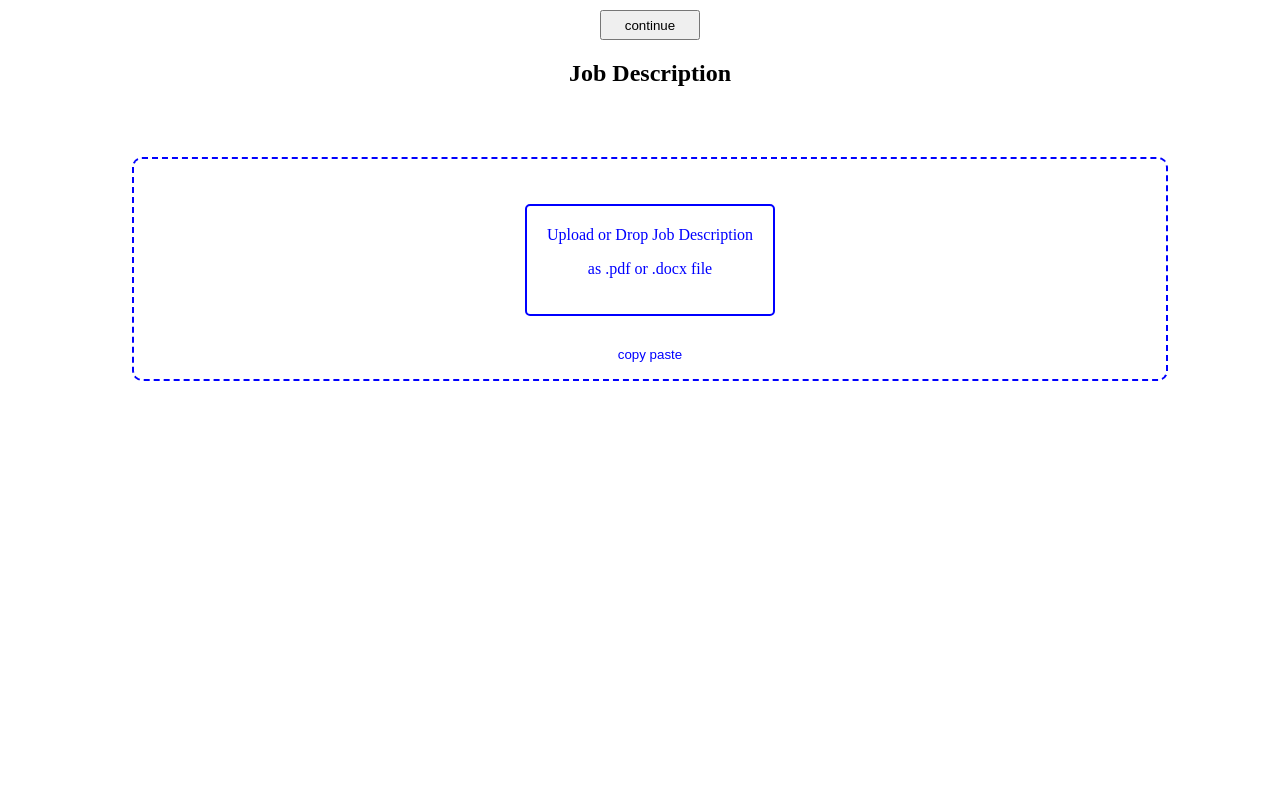
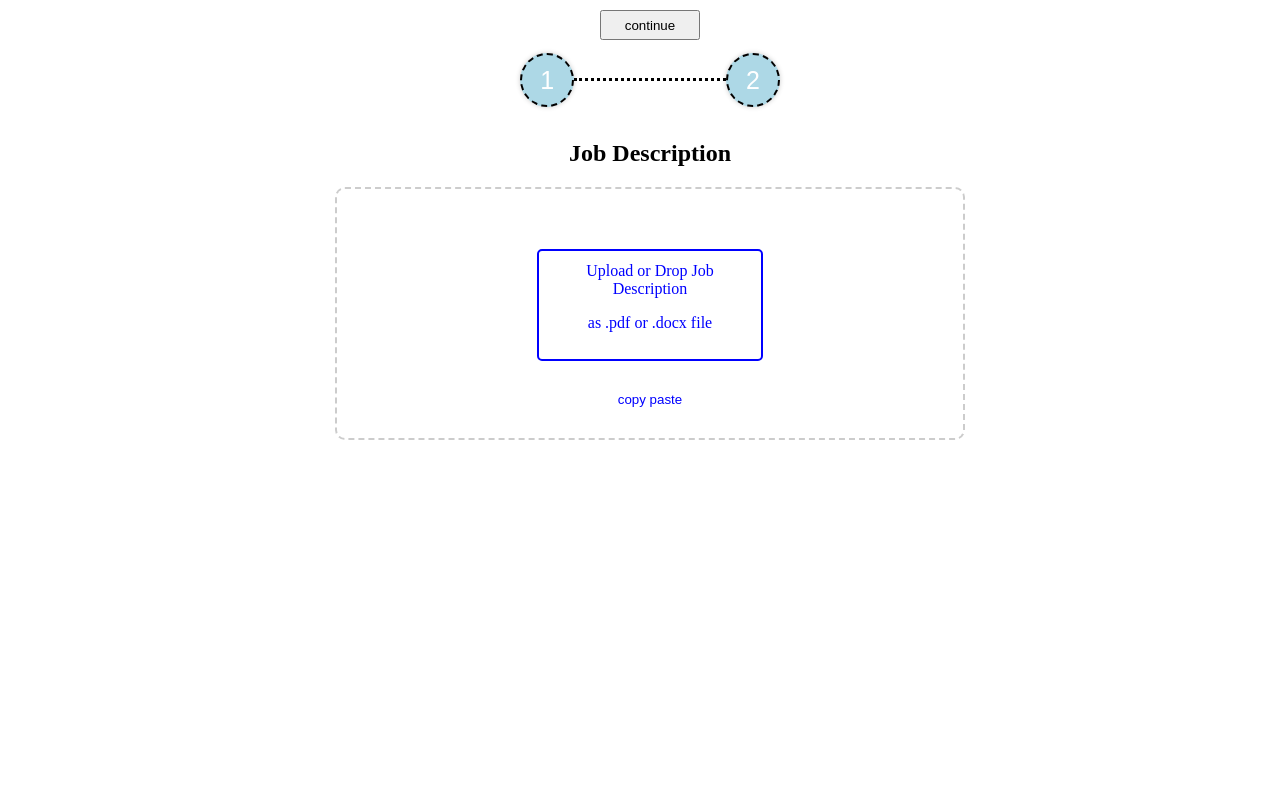
Before and after one commit to sajanstha201/Resume-Screening-Tool, a Django app: page / in a window 1280 px wide. Before the commit the page ends 381 px from the top, so only its background shows below. Run offline with Django 5.2, Linux system fonts and the light colour scheme.

Commit message:
added the circle propery

```diff
--- a/static/style.css
+++ b/static/style.css
@@ -1,58 +1,103 @@
+html,body{
+    height: 100%;
+}
 .container{
     display:flex;
     flex-direction:column;
     align-items:center;
     margin:10px;
     width:100%;
+    height: 100%;
+}
+#resume-nav{
+    width:40%;
+    height:10%;
+    display: flex;
+    align-items: center;
+    justify-content: center;
+}
+.circle-button{
+    width:50px;
+    height: 50px;
+    background-color: lightblue;
+    color: white;
+    margin: auto;
+    border-radius: 50px;
+    border: 2px dashed black;
+    box-shadow: 0 0 5px rgba(0, 0, 0, 0.2);
+    display: flex;
+    align-items: center;
+    justify-content: center;
+    font-size: 25px;
+    font-family:Arial, Helvetica, sans-serif;
+}
+#job-button{
+    margin-right: 0px;
+}
+#resume-button{
+    margin-left: 0px;
+}
+#job-resume-line{
+    height:2px;
+    width:30%;
+    border-top: 3px dotted black;
+    border-bottom:white;
 }
 .uploading{
     display:flex;
-    width:100%;
-
+    width:60%;
+    height:40%;
+    flex-direction: column;
 }
 #jb,#resume{
     display:flex;
     width:100%;
     flex-direction:column;
     align-items:center;
+    height:100%;
 }
 #resume{
    display:none;
 }
-.file-upload,.file-upload-text {
+#result{
+    display: none;
+    flex-direction: column;
+    align-items: center;
+}
+.job-file-upload,.job-file-upload-text,.resume-file-upload,.resume-file-upload-text{
     display:flex;
     width:80%;
     border: 2px dashed #ccc;
     border-radius:10px;
-    border-color:blue;
     padding: 10px;
     align-items:center;
     justify-content:center;
-    height:200px;
+    height:100%;
     margin:50px;
     flex-direction:column;
+    margin:0px;
 }
-.file-upload-text{
+.job-file-upload-text,.resume-file-upload-text{
     display:none;
 }
-.file-upload-text textarea{
+.job-file-upload-text textarea,.resume-file-upload-text textarea{
     width:100%;
     height:100%;
     border-color:white;
 }
-.file-upload-text textarea:focus{
+.job-file-upload-text textarea:focus,.resume-file-upload-text textarea:focus{
     outline:none;
 }
-.file-upload button,.file-upload-text button{
+.job-file-upload button,.job-file-upload-text button,.resume-file-upload button, .resume-file-upload-text button{
     border:none;
     background-color:white;
     color:blue;
     cursor:pointer;
 }
-.file-upload input[type="file"] {
+.job-file-upload input[type="file"] ,.resume-file-upload input[type="file"]{
     display: none;
 }
-.file-upload label {
+.job-file-upload label ,.resume-file-upload label{
     display: block;
     cursor: pointer;
 }
@@ -63,6 +108,12 @@
     padding:20px;
     text-align:center;
     margin:30px;
+    width:30%;
+    height:30%;
+    display: flex;
+    align-items: center;
+    justify-content: center;
+    flex-direction: column;
 }
 .button{
     height:30px;
--- a/templates/home.html
+++ b/templates/home.html
@@ -16,33 +16,44 @@
 <div class="container">
     <button class="button" id='continue-button' onclick="go_to_resume()">continue</button>
     <button class="button" id='previous-button' onclick="go_to_jb()">previous</button>
+    <div id='resume-nav'>
+        <div class='circle-button' id='job-button' onclick='go_to_jb()'>1
+        </div>
+        <div id='job-resume-line'>
+        </div>
+        <div class='circle-button' id='resume-button' onclick='go_to_resume()'>2
+        </div>
+    </div>
         <div class="uploading">
             <div id="jb">
                 <h2>Job Description</h2>
-                <div class="file-upload">
+                <div class="job-file-upload" id='job-file-upload'>
                     <div id="instance-job-description"></div>
                     <label for="job-description-file" id="job-description-label">Upload or Drop Job Description <p> as .pdf or .docx file </p></label>
                     <input type="file" id="job-description-file" onchange="display_jb_description_file(true)" accept=".pdf,.docx">
-                    <button onClick="disable_file(this)" id='jb-copy-paste-button'> copy paste</button>
+                    <button onClick="disable_job_file()" id='jb-copy-paste-button'> copy paste</button>
                 </div>
-                <div class="file-upload-text">
+                <div class="job-file-upload-text" id='job-file-upload-text'>
                     <textarea id="job-description-text" placeholder="Type or paste resumes here"></textarea>
-                    <button onClick="disable_text(this)">upload or drop</button>
+                    <button onClick="disable_job_text()" id='job-copy-paste-button'>upload or drop</button>
                 </div>
             </div>
             <div id="resume">
                 <h2>Resume Upload</h2>
-                <div class="file-upload">
+                <div class="resume-file-upload" id='resume-file-upload'>
                     <div id="instance-upload-file"></div>
                     <label for="resume-content-file" id="resume-content-label">Upload or Drop Resume Content <p> as .pdf or .docx file </p></label>
                     <input onchange="showSelectedResumeName(this)"type="file" id="resume-content-file" accept=".pdf,.docx" multiple>
-                    <button onClick="disable_file(this)" id='resume-copy-paste-button'> copy paste</button>
+                    <button onClick="disable_resume_file()" id='resume-copy-paste-button'> copy paste</button>
 
                 </div>
-                <div class="file-upload-text">
+                <div class="resume-file-upload-text" id='resume-file-upload-text'>
                     <textarea id="resume-content-text" placeholder="Type or paste resumes here"></textarea>
-                    <button onClick="disable_text(this)">upload or drop</button>
+                    <button onClick="disable_resume_text()">upload or drop</button>
                 </div>
+            </div>
+        </div>
+        <div id='result'>
             <button class="button" onclick="uploadResume()">Add</button>
             <button class="button" id="submit-button">Submit</button>
             <table id="resume-list-div">
@@ -52,7 +63,6 @@
             </table>
         </div>
 </div>
-</div>
 <script src="{% static 'script.js' %}"></script>
 </body>
 </html>
```
Also changed, not shown: other parts of static/style.css (+19 -7 lines), static/script.js (+41 -38 lines), 2 other files. Lines whose indentation alone changed are shown as unchanged.
